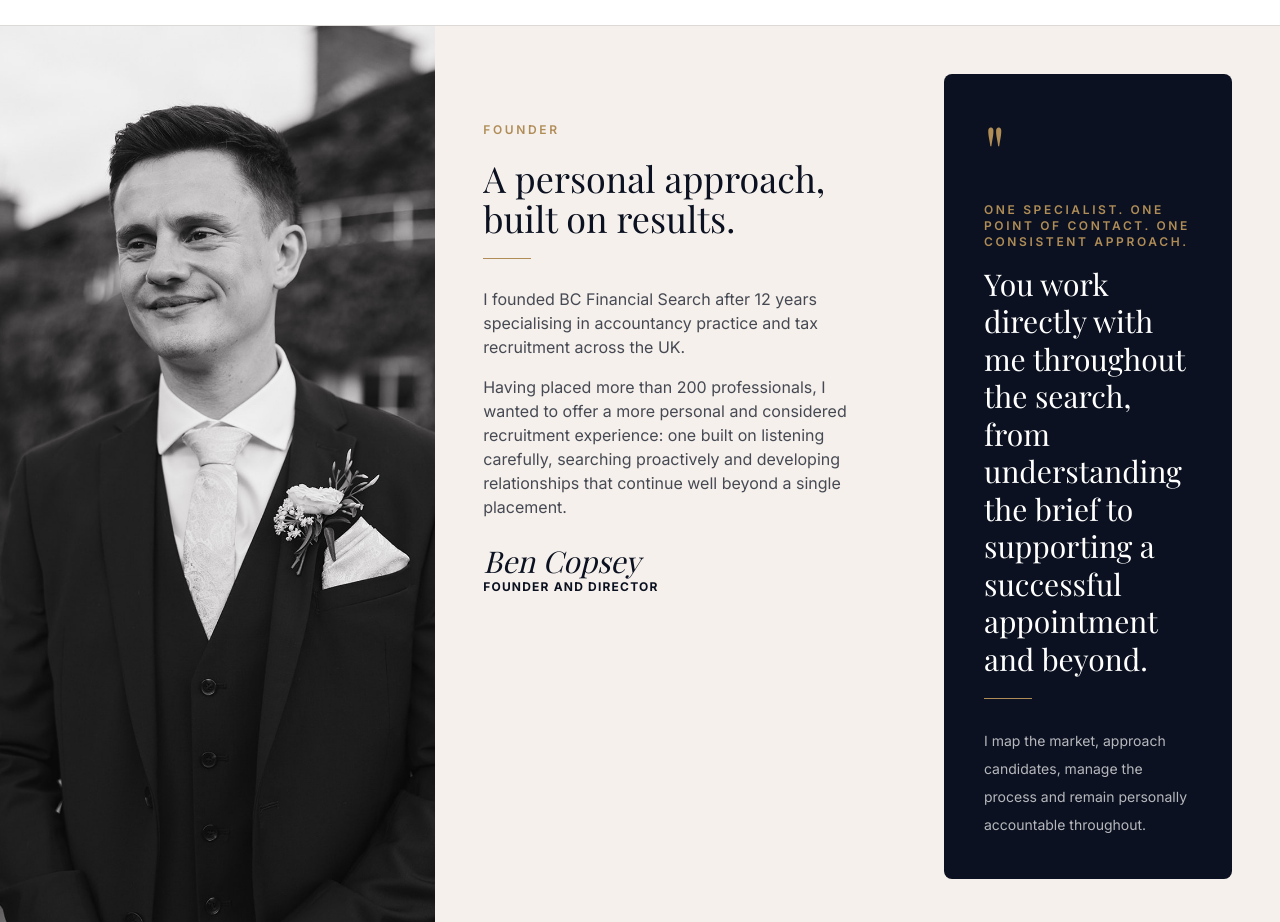
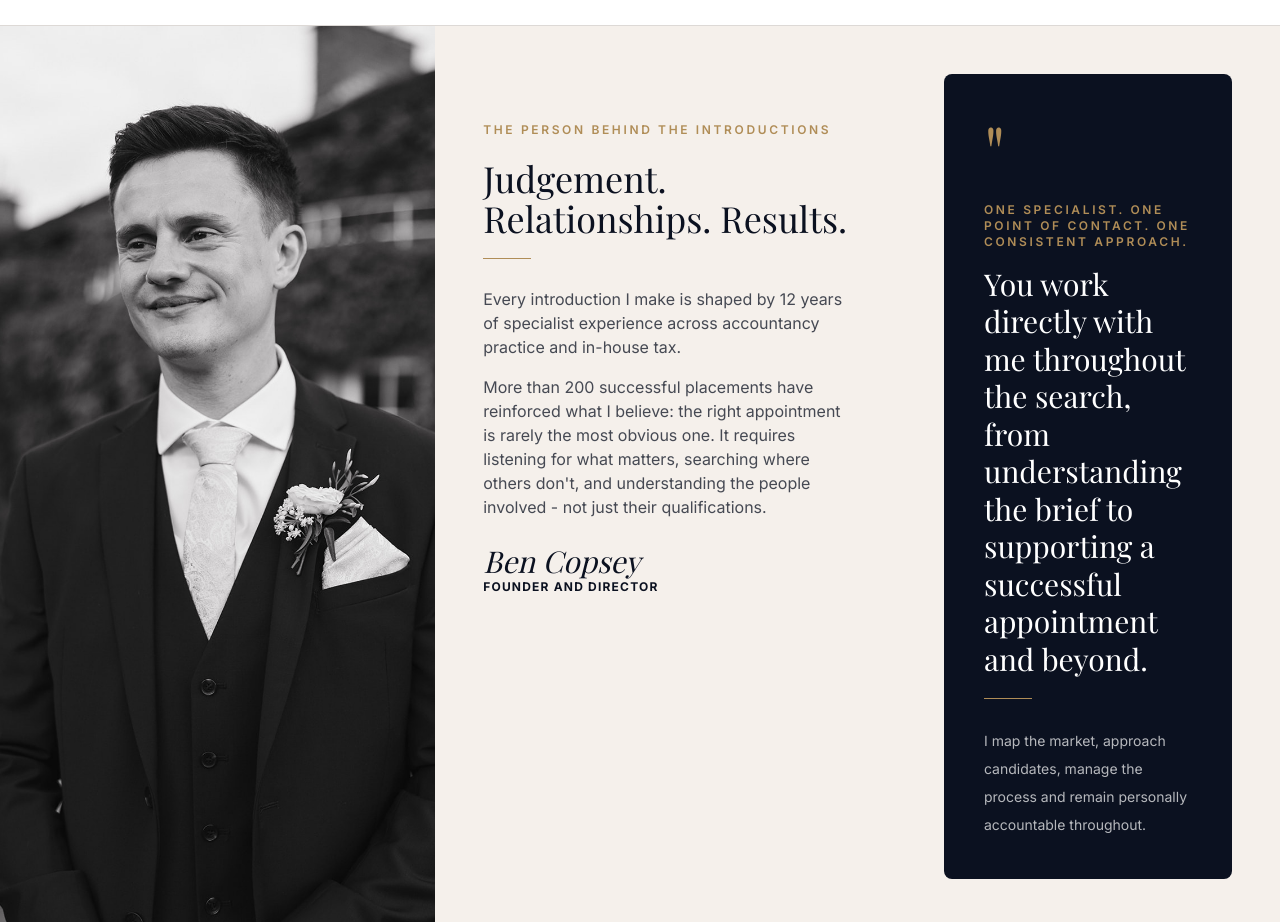
Before and after one commit to WH-93/website-skeleton-1, a Next.js app: page /about in a window 1280 px wide. Shown: the part 2680-3602 px from the top of the page. Built offline with nearby package versions, Linux system fonts and the light colour scheme; a web font is replaced by a local one.

Commit message:
copy(about): update founder section positioning

```diff
--- a/src/app/about/page.tsx
+++ b/src/app/about/page.tsx
@@ -92,12 +92,12 @@ export default function AboutPage() {
           <img src="/ben-about-headshot.jpeg" alt="BC Financial Search founder" className="absolute inset-0 h-full w-full object-cover object-top" />
         </div>
         <div className="section px-5 sm:px-8 lg:px-12 order-1 lg:order-2">
-          <p className="eyebrow mb-5">Founder</p>
-          <h2 className="section-title text-3xl sm:text-4xl">A personal approach, built on results.</h2>
+          <p className="eyebrow mb-5">The person behind the introductions</p>
+          <h2 className="section-title text-3xl sm:text-4xl">Judgement. Relationships. Results.</h2>
           <span className="gold-rule" />
           <div className="body-copy space-y-4">
-            <p>I founded BC Financial Search after 12 years specialising in accountancy practice and tax recruitment across the UK.</p>
-            <p>Having placed more than 200 professionals, I wanted to offer a more personal and considered recruitment experience: one built on listening carefully, searching proactively and developing relationships that continue well beyond a single placement.</p>
+            <p>Every introduction I make is shaped by 12 years of specialist experience across accountancy practice and in-house tax.</p>
+            <p>More than 200 successful placements have reinforced what I believe: the right appointment is rarely the most obvious one. It requires listening for what matters, searching where others don't, and understanding the people involved - not just their qualifications.</p>
           </div>
           <p className="mt-6 font-heading italic text-3xl text-navy">Ben Copsey</p>
           <p className="text-xs uppercase tracking-wider font-bold text-navy">Founder and Director</p>
```
Also changed, not shown: 1 other file (tests, documents, lock files or other folders).
